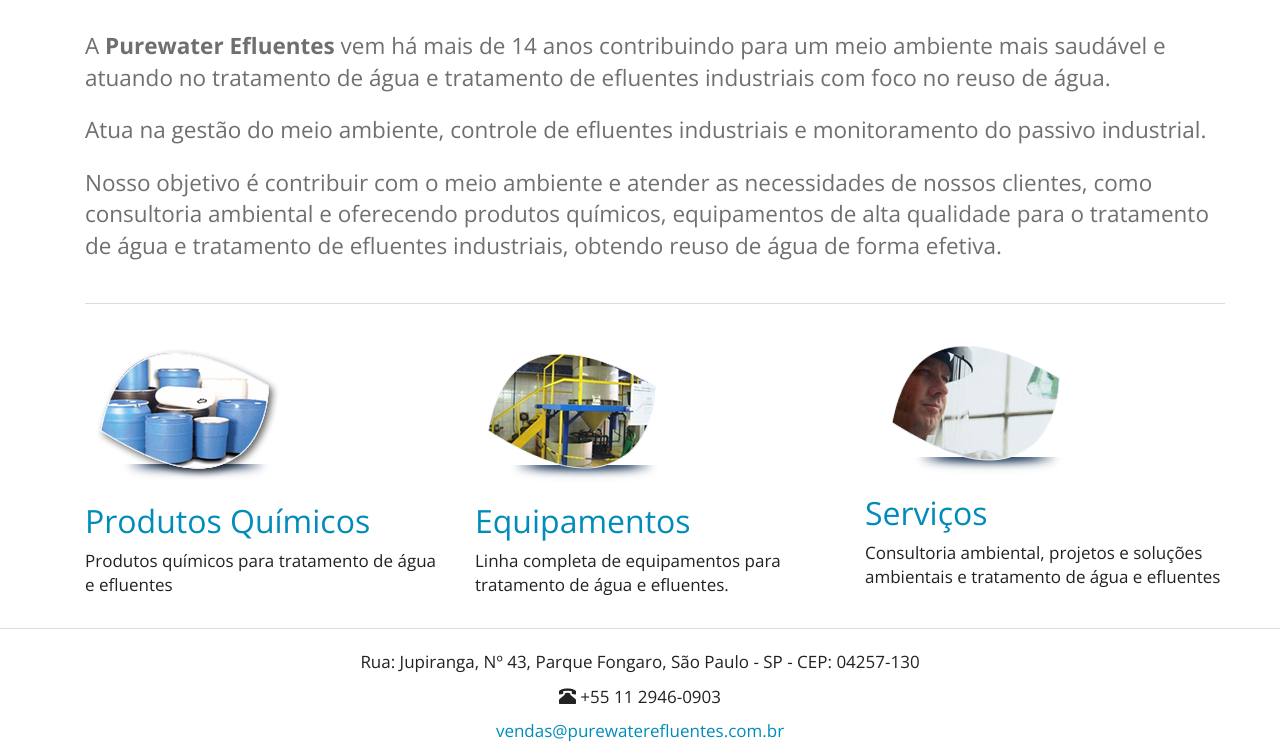
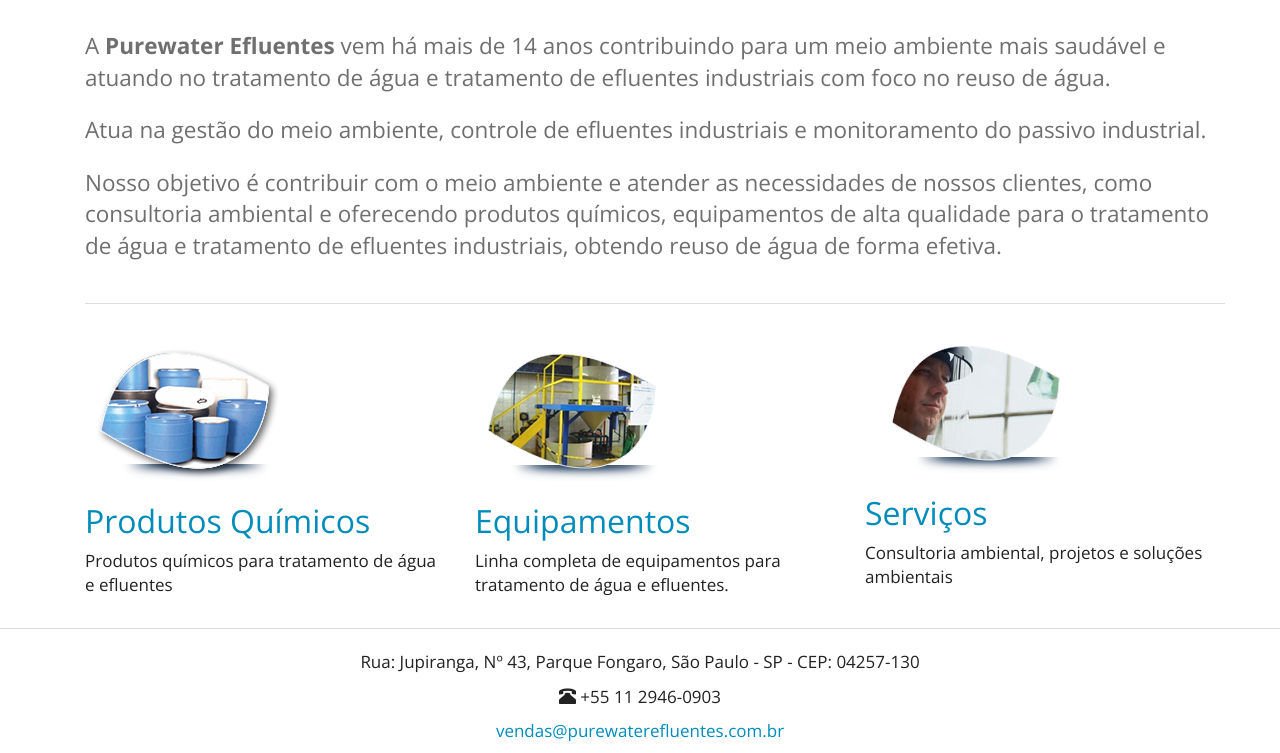
Before and after one commit to purewaterefluentes/purewaterefluentes.github.io, a Jekyll site: the page built from index.html, in a window 1280 px wide and 1047 px high. Shown: the part 294-1047 px from the top of the window. Built offline with Jekyll 4.4.1, drawn with Linux system fonts in a browser that asks for light colours; nearby versions of some CDN libraries; library files that are not in the unit come from our copies.

Commit message:
Update index.html

```diff
--- a/index.html
+++ b/index.html
@@ -28,7 +28,7 @@
           <div class="col-md-4">
             <img src="/website/images/icon_analise_laboratorial.png" alt="Serviços" class="img-responsive" />
             <a href="/servicos"><h2>Serviços</h2></a>
-            <p>Consultoria ambiental, projetos e soluções ambientais e tratamento de água e efluentes</p>
+            <p>Consultoria ambiental, projetos e soluções ambientais</p>
           </div>
         </div>
       </div>
```
